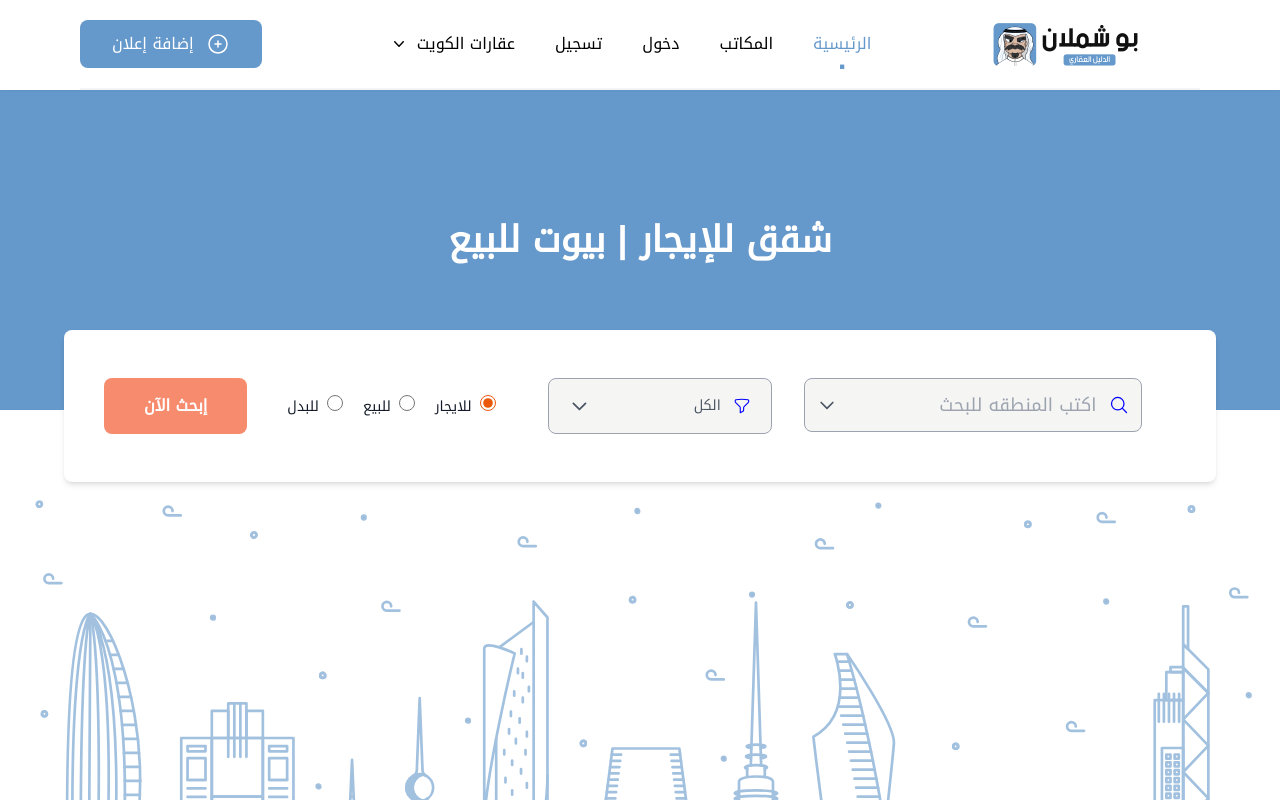
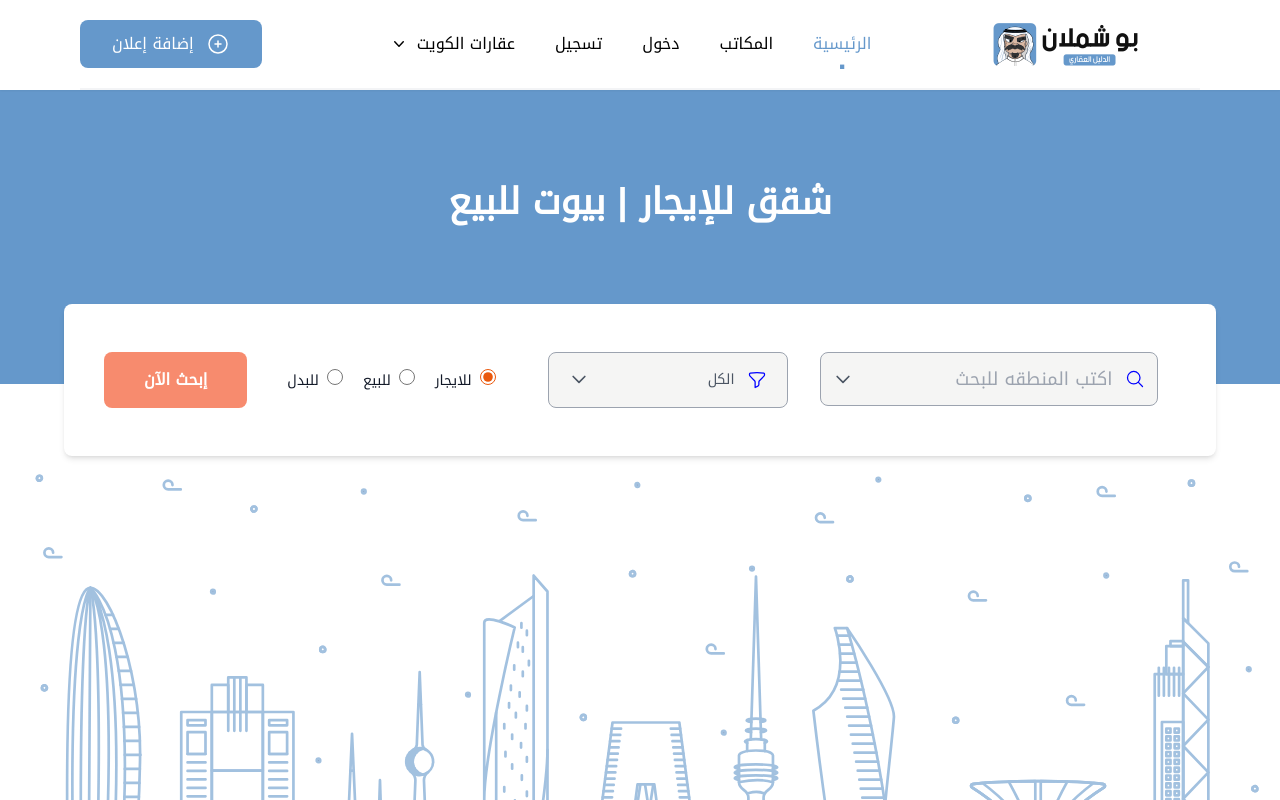
Before and after one commit to samiur-r/square-feet, a Next.js app: page / in a window 1280 px wide. Shown: the top 800 px of the page. Built offline with nearby package versions, Linux system fonts and the light colour scheme.

Commit message:
style: fix css of search box

```diff
--- a/src/components/Home/Hero.tsx
+++ b/src/components/Home/Hero.tsx
@@ -2,7 +2,7 @@ import React from 'react'
 
 const Hero = () => {
   return (
-    <div className="bg-primary text-white font-bold text-4xl justify-center items-center h-80 pb-5 hidden md:flex">
+    <div className="bg-primary text-white font-bold text-4xl pt-5 justify-center items-center h-96 hidden md:flex">
       شقق للإيجار | بيوت للبيع
     </div>
   )
--- a/src/components/Nav.tsx
+++ b/src/components/Nav.tsx
@@ -193,7 +193,7 @@ const Nav: React.FC = () => {
   }
 
   return (
-    <Popover className="relative bg-white shadow-sm">
+    <Popover className="fixed top-0 bg-white shadow-sm w-full z-30">
       <div className="container max-w-6xl">
         <div className="flex items-center justify-between border-b-2 border-gray-100 py-3 md:py-5 md:justify-start md:space-x-10">
           <div className="hidden md:flex md:flex-1">
--- a/src/components/SearchBox/SelectDropzone.tsx
+++ b/src/components/SearchBox/SelectDropzone.tsx
@@ -159,7 +159,7 @@ const SelectDropZone: React.FC<SelectDropZoneProps> = ({
                 dir="rtl"
                 placeholder="اكتب المنطقه للبحث"
                 value={locationSearchedValue}
-                className="md:bg-stone-100 text-md md:text-lg focus:outline-none"
+                className="md:bg-stone-100 text-md md:text-lg focus:outline-none w-full"
                 onClick={() => {
                   toggleLocationDropDown()
                   handleSetShowLocationsModal(true)
--- a/src/components/SearchBox/SelectPropertyType.tsx
+++ b/src/components/SearchBox/SelectPropertyType.tsx
@@ -42,14 +42,15 @@ const SelectPropertyType: React.FC<SelectPropertyTypeProps> = ({
 
   return (
     <>
-      <button
-        className="py-4 w-full md:w-56 h-14 cursor-text px-5 border border-gray-400 text-gray-600 md:bg-stone-100 focus:outline-none font-medium rounded-full md:rounded-lg text-sm text-center flex items-center"
-        type="button"
+      {/* eslint-disable-next-line */}
+      <div
+        className="flex justify-between md:w-60 py-4 h-14 cursor-text px-5 border border-gray-400 text-gray-600 md:bg-stone-100 focus:outline-none font-medium rounded-full md:rounded-lg text-sm"
         onClick={togglePropertyTypeDropDown}
       >
+        <div>
           {showPropertyTypeDropdown ? (
             <svg
-            className="w-5 h-5 md:w-7 md:h-7"
+              className="w-5 h-5"
               aria-hidden="true"
               xmlns="http://www.w3.org/2000/svg"
               fill="none"
@@ -65,7 +66,7 @@ const SelectPropertyType: React.FC<SelectPropertyTypeProps> = ({
             </svg>
           ) : (
             <svg
-            className="w-5 h-5 md:w-7 md:h-7"
+              className="w-5 h-5"
               aria-hidden="true"
               fill="none"
               stroke="currentColor"
@@ -80,16 +81,17 @@ const SelectPropertyType: React.FC<SelectPropertyTypeProps> = ({
               />
             </svg>
           )}
-        <span className="w-56 md:w-44 flex justify-end">
-          {propertyTypeSelected.title}
-        </span>
+        </div>
+        <div className="flex items-center gap-3">
+          <div>{propertyTypeSelected.title}</div>
+          <div>
             <svg
               xmlns="http://www.w3.org/2000/svg"
               fill="none"
               viewBox="0 0 24 24"
               strokeWidth="1.5"
               stroke="blue"
-          className="w-5 h-5 md:w-6 md:h-6 ml-3"
+              className="w-5 h-5"
             >
               <path
                 strokeLinecap="round"
@@ -97,7 +99,9 @@ const SelectPropertyType: React.FC<SelectPropertyTypeProps> = ({
                 d="M12 3c2.755 0 5.455.232 8.083.678.533.09.917.556.917 1.096v1.044a2.25 2.25 0 01-.659 1.591l-5.432 5.432a2.25 2.25 0 00-.659 1.591v2.927a2.25 2.25 0 01-1.244 2.013L9.75 21v-6.568a2.25 2.25 0 00-.659-1.591L3.659 7.409A2.25 2.25 0 013 5.818V4.774c0-.54.384-1.006.917-1.096A48.32 48.32 0 0112 3z"
               />
             </svg>
-      </button>
+          </div>
+        </div>
+      </div>
       <div
         ref={propertyTypeRef}
         className={`${
--- a/src/components/SearchBox/index.tsx
+++ b/src/components/SearchBox/index.tsx
@@ -1064,10 +1064,10 @@ const SearchBox = () => {
   }
 
   return (
-    <div className="container max-w-6xl md:flex grid grid-cols-1 w-full md:w-auto px-5 md:px-10 py-12 md:rounded-lg md:shadow-md md:-mt-20 bg-white">
+    <div className="container max-w-6xl md:flex grid grid-cols-1 w-full md:w-auto px-5 md:px-10 py-12 md:rounded-lg md:shadow-md mt-20 md:-mt-20 bg-white">
       <button
         type="button"
-        className="bg-secondary w-full md:w-auto order-4 md:order-1 opacity-80 hover:opacity-100 text-white font-bold py-4 px-10 h-14 md:rounded-lg rounded-full"
+        className="bg-secondary w-full md:w-auto order-4 md:order-1 opacity-80 hover:opacity-100 text-white font-bold py-4 px-10 md:rounded-lg rounded-full"
         onClick={filterPosts}
       >
         إبحث الآن
```
Lines whose indentation alone changed are shown as unchanged.
